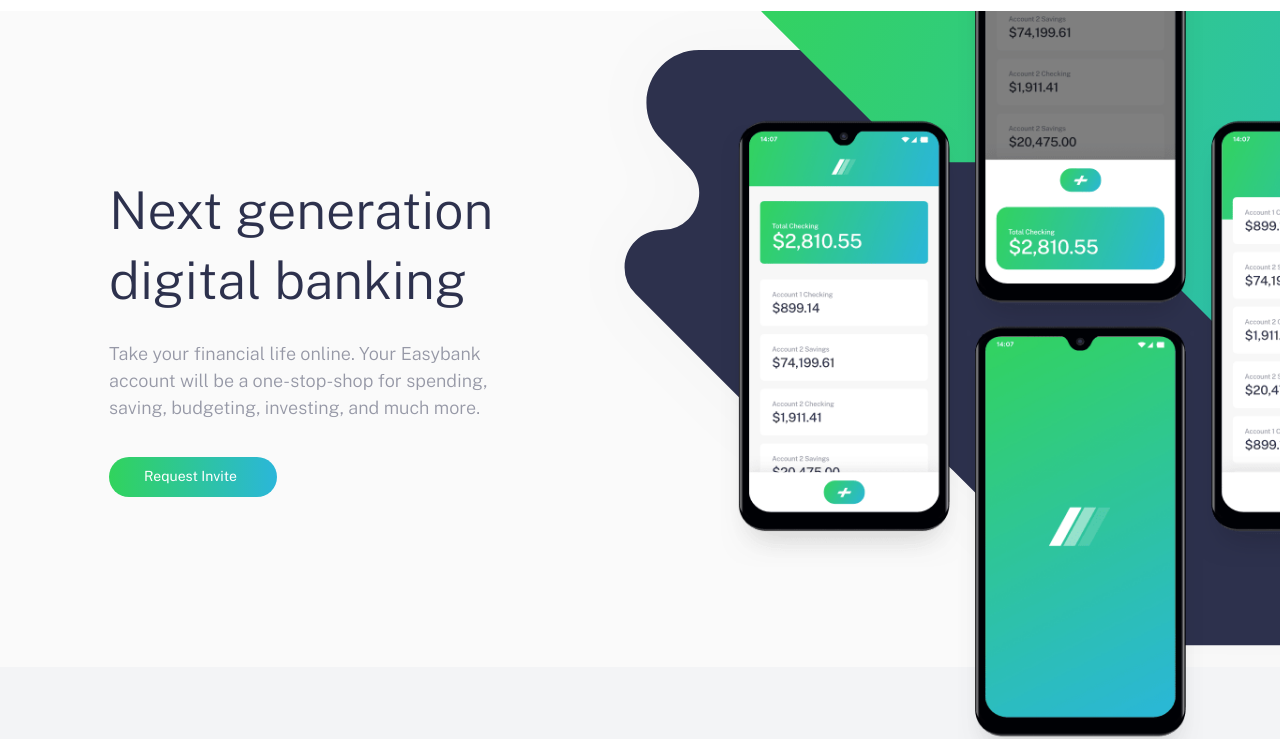
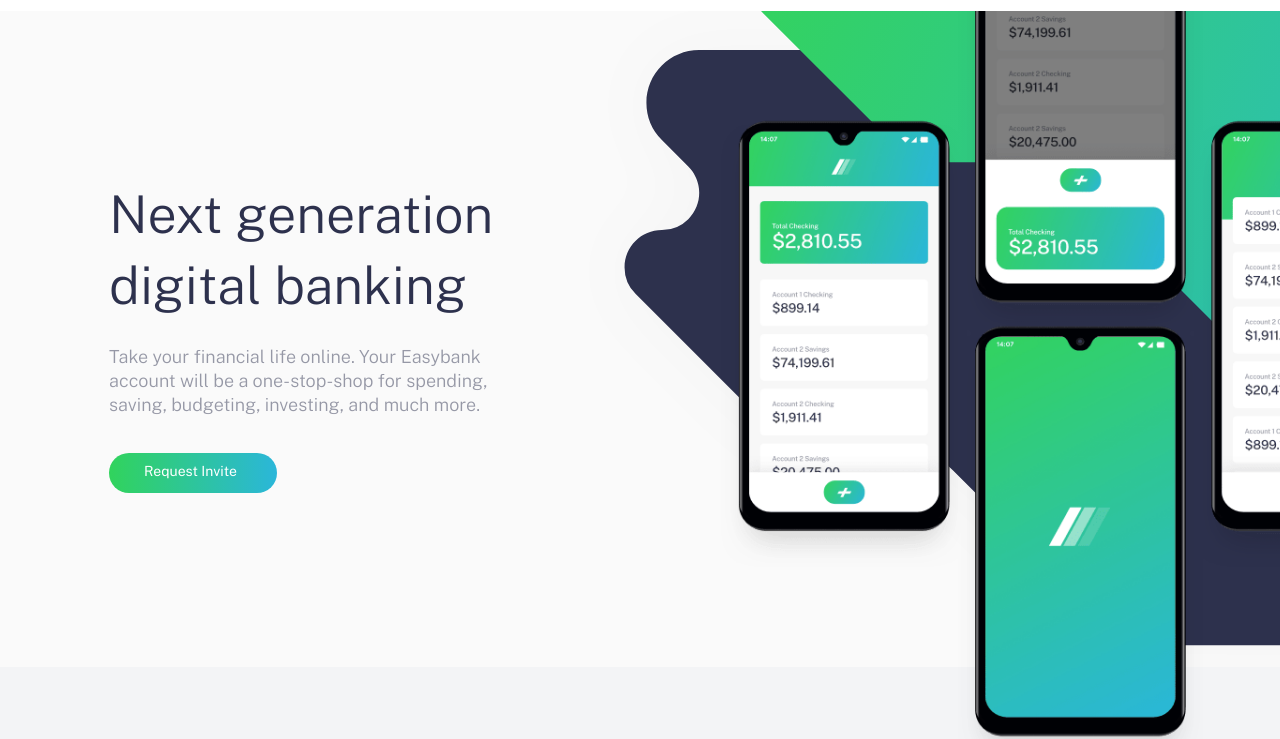
Before and after one commit to SergiyPopow/frontendmentor, a plain HTML site: page easybank-landing-page/index.html in a window 1280 px wide. Shown: the part 69-808 px from the top of the page. Drawn offline with nearby package versions, Linux system fonts and the light colour scheme; files that its build step writes are made by us from their sources.

Commit message:
working on line-heigts5

```diff
--- a/easybank-landing-page/scss/_globals.scss
+++ b/easybank-landing-page/scss/_globals.scss
@@ -34,7 +34,7 @@ h2 {
 }
 
 p {
-  line-height: 1.5;
+  line-height: 1.5rem;
   margin-bottom: 2.25rem;
 }
 
```
